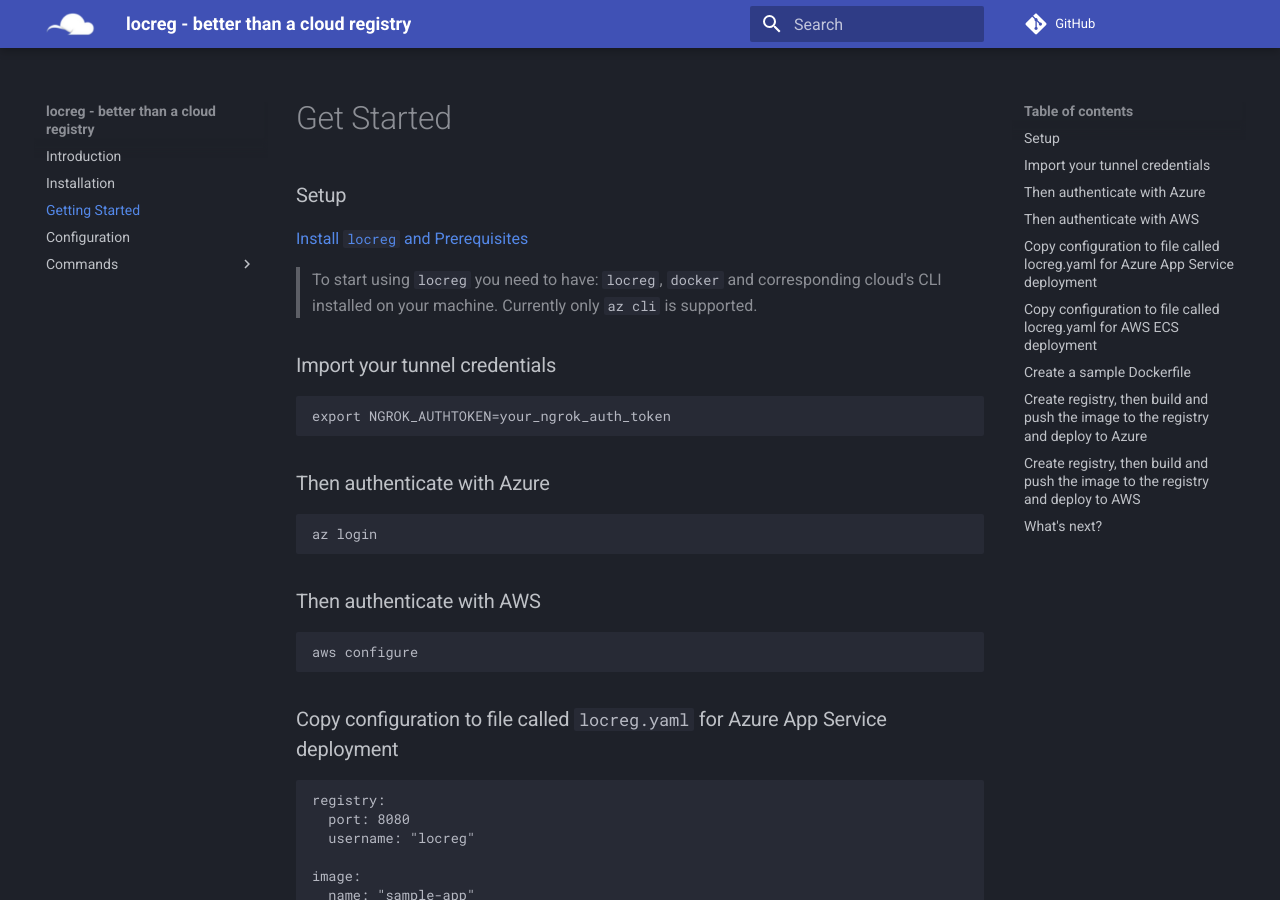
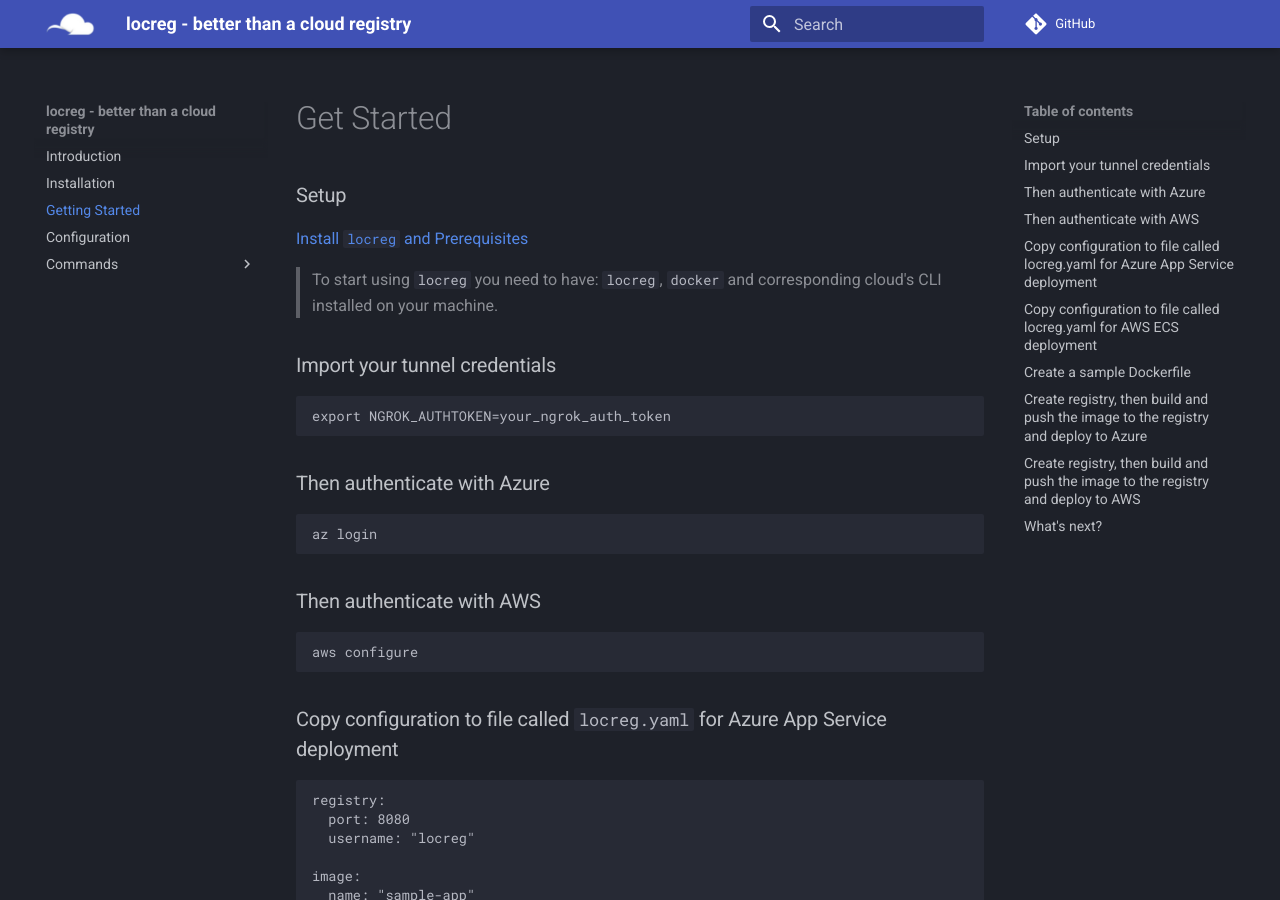
Before and after one commit to Uitware/locreg, an MkDocs documentation site: the page built from docs/getting_started.md, in a window 1280 px wide and 900 px high. Built offline with MkDocs 1.6.1 and Material for MkDocs 9.7.7, drawn with Linux system fonts in a browser that asks for light colours; comment, search, counter and statistics services are not loaded.

Commit message:
docs fixes

````diff
--- a/docs/getting_started.md
+++ b/docs/getting_started.md
@@ -3,7 +3,7 @@
 ### Setup
 [Install `locreg` and Prerequisites](./install.md)
 
->To start using `locreg` you need to have: `locreg`, `docker` and corresponding cloud's CLI installed on your machine. Currently only `az cli` is supported.
+>To start using `locreg` you need to have: `locreg`, `docker` and corresponding cloud's CLI installed on your machine.
 
 ### Import your tunnel credentials
 ```bash
````
Also changed, not shown: README.md (+1 -1 lines).
